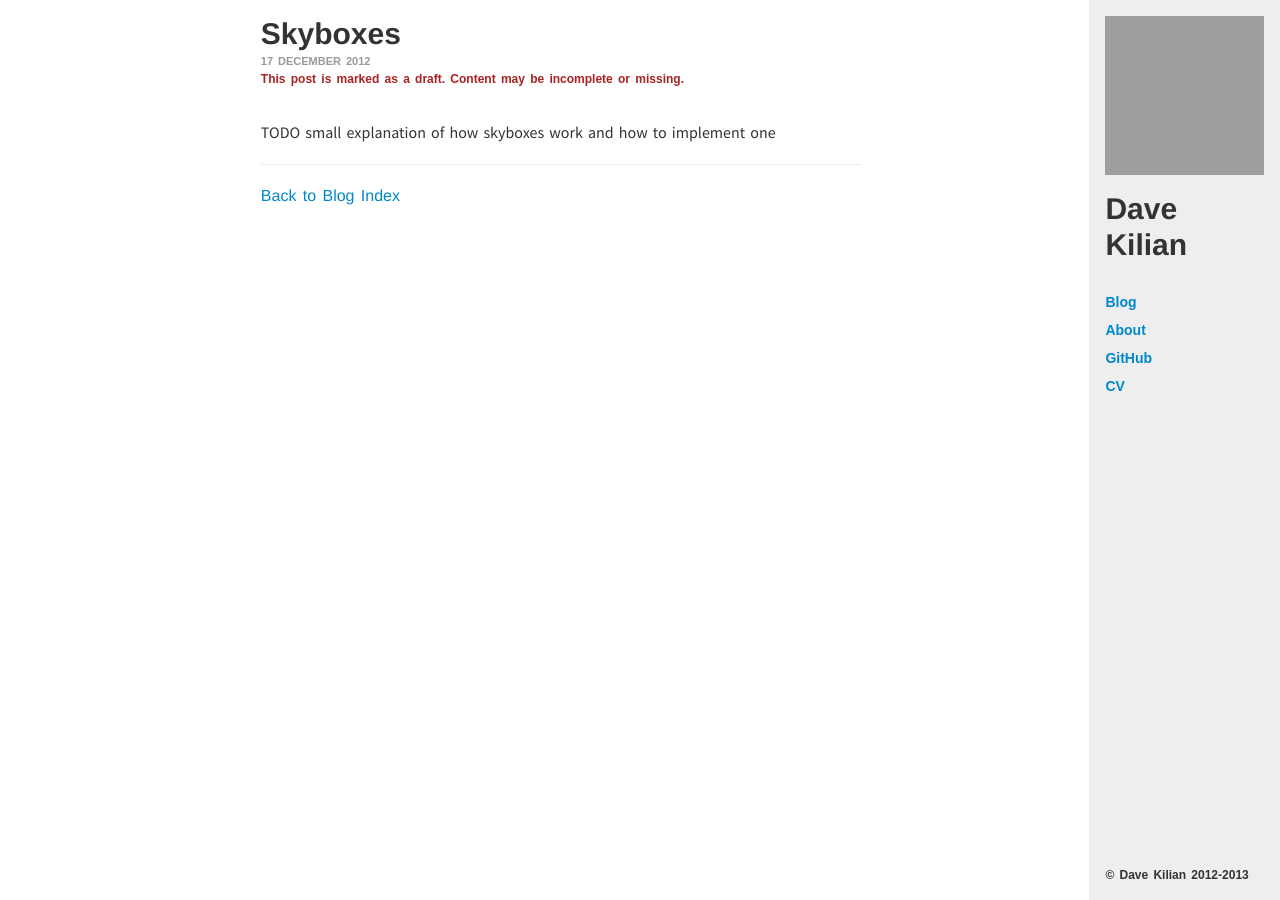
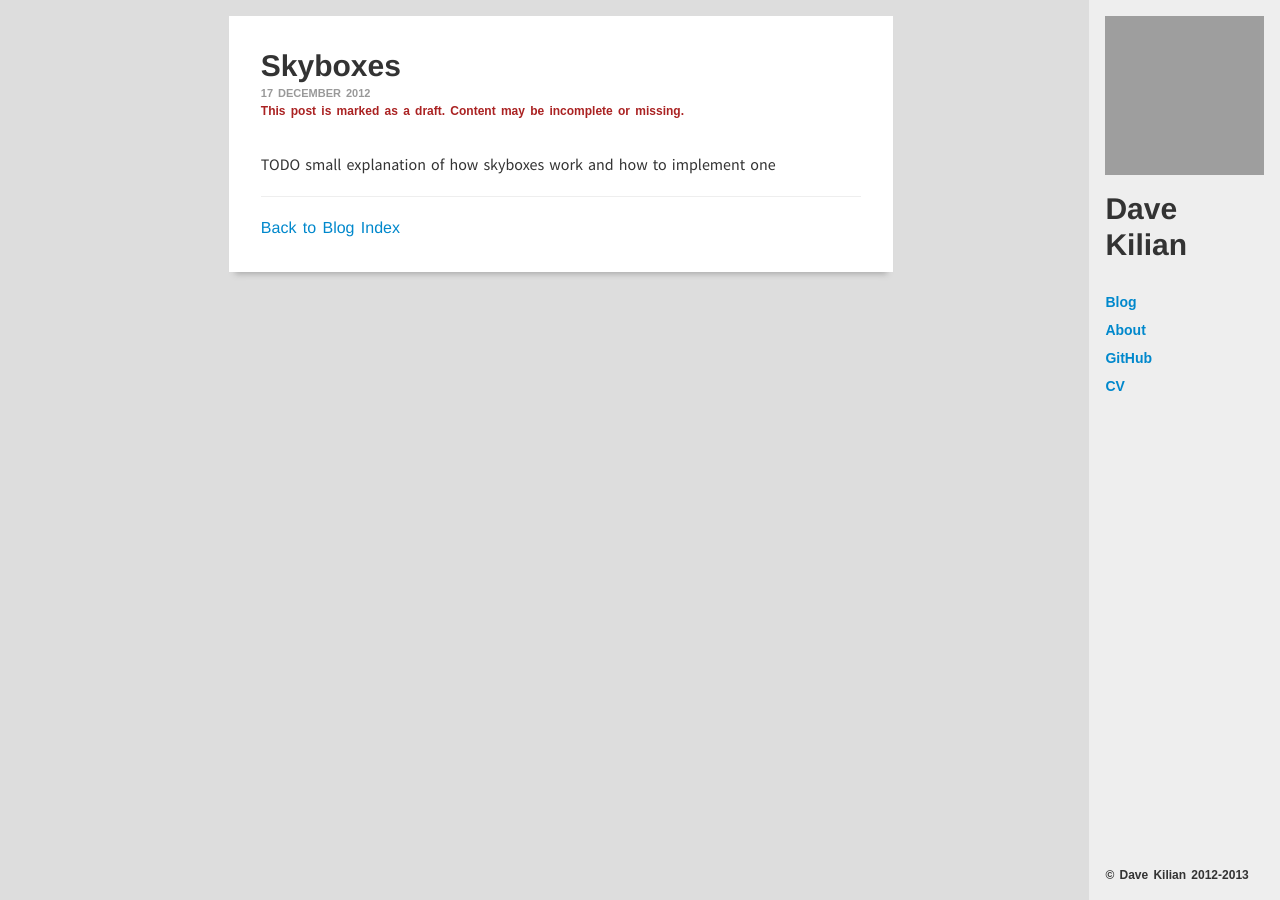
Before and after one commit to davekilian/davekilian.github.com, a Jekyll site: the page built from _posts/2012-12-17-skyboxes.markdown, in a window 1280 px wide. Built offline with Jekyll 4.4.1, drawn with Linux system fonts in a browser that asks for light colours; Markdown is read by kramdown in place of the engine named in the settings; grey boxes are pictures that could not be loaded.

Commit message:
Changed design to highlight post content

```diff
--- a/_layouts/post.html
+++ b/_layouts/post.html
@@ -6,6 +6,19 @@
         <link rel="stylesheet" href="/bootstrap.min.css" />
         <link rel="stylesheet" href="/global.css" />
         <link href='http://fonts.googleapis.com/css?family=Source+Sans+Pro:400,600' rel='stylesheet' type='text/css'>
+
+        <style type="text/css">
+            .post-container {
+                max-width: 600px;
+                margin-left: auto;
+                margin-right: auto;
+                background-color: #fff;
+                padding: 2em;
+                -webkit-box-shadow: 0 8px 6px -6px #aaa;
+                -moz-box-shadow: 0 8px 6px -6px #aaa;
+                box-shadow: 0 8px 6px -6px #aaa;
+            }
+        </style>
 
         <script type="text/javascript"
           src="http://cdn.mathjax.org/mathjax/latest/MathJax.js?config=TeX-AMS-MML_HTMLorMML">
@@ -29,7 +42,7 @@
           })();
         </script>
     </head>
-    <body>
+    <body style="background-color: #ddd">
         <div class="container-fluid">
             <div class="row-fluid">
                 <div class="span2 sidebar">
@@ -48,7 +61,7 @@
                     </footer>
                 </div>
                 <div class="span10" style="padding: 1em">
-                    <div style="max-width: 600px; margin-left: auto; margin-right: auto">
+                    <div class="post-container">
                         <header>
                             <h1>{{ page.title }}</h1>
                             <h6>{{ page.date | date_to_long_string }}</h6>
```
